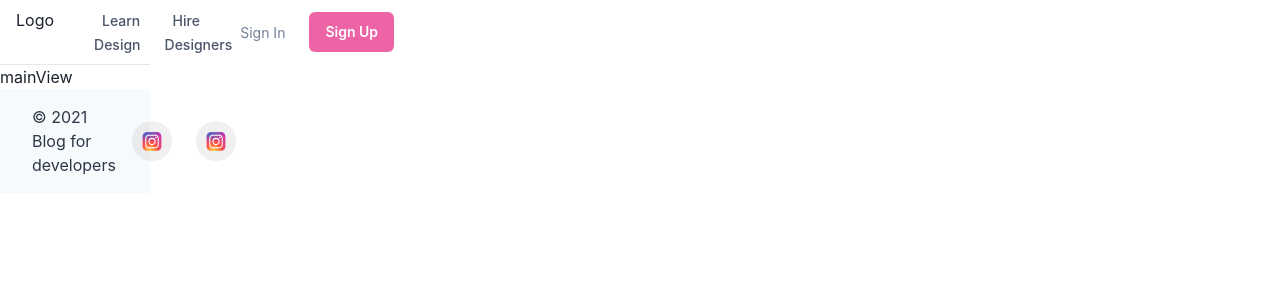
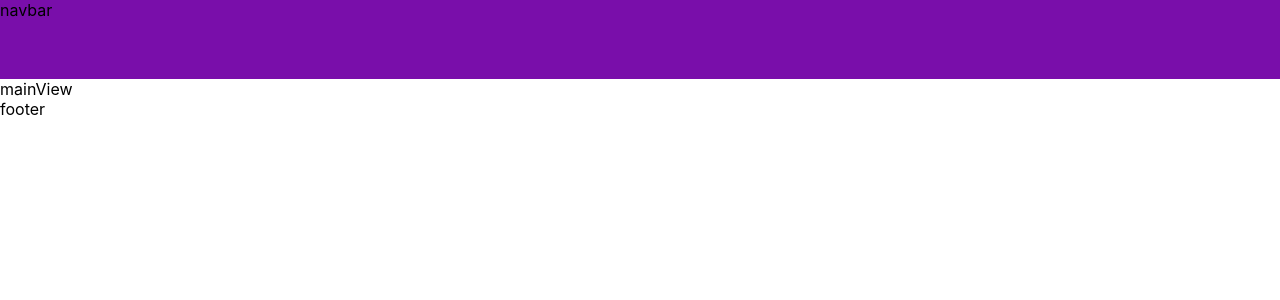
Before and after one commit to lucasangelino/maidan, a Next.js app: page / in a window 1280 px wide. Shown: the top 300 px of the page. Built offline with nearby package versions, Linux system fonts and the light colour scheme.

Commit message:
MAI remove chakra-ui framework

```diff
--- a/components/core/footer/index.js
+++ b/components/core/footer/index.js
@@ -1,15 +1,4 @@
-import {
-  Box,
-  chakra,
-  Container,
-  Link,
-  Stack,
-  Text,
-  useColorModeValue,
-  VisuallyHidden,
-} from "@chakra-ui/react";
 import { Instragram } from "../../ui/icons/instagram";
-// TODO: Need a custom logo
 import { Logo } from "../../ui/icons/logo";
 import { ReactNode } from "react";
 
@@ -38,31 +27,5 @@ const SocialButton = ({ children, label, href }) => {
 };
 
 export default function Footer() {
-  return (
-    <Box
-      bg={useColorModeValue("gray.50", "gray.900")}
-      color={useColorModeValue("gray.700", "gray.200")}
-    >
-      <Container
-        as={Stack}
-        maxW={"6xl"}
-        py={4}
-        direction={{ base: "column", md: "row" }}
-        spacing={4}
-        justify={{ base: "center", md: "space-between" }}
-        align={{ base: "center", md: "center" }}
-      >
-        <Logo />
-        <Text>© 2021 Blog for developers</Text>
-        <Stack direction={"row"} spacing={6}>
-          <SocialButton label={"Instagram"} href={"#"}>
-            <Instragram height={25} />
-          </SocialButton>
-          <SocialButton label={"Instagram"} href={"#"}>
-            <Instragram height={25} />
-          </SocialButton>
-        </Stack>
-      </Container>
-    </Box>
-  );
+  return <div>footer</div>;
 }
--- a/components/core/layout/layout.module.css
+++ b/components/core/layout/layout.module.css
@@ -1,9 +1,8 @@
 .container {
-  width: 100%;
   margin: 0 auto;
   padding: 0;
   display: grid;
-  grid-template-columns: 50px 50px 50px;
+  grid-template-columns: 1fr 1fr 1fr;
   grid-template-rows: auto;
   grid-template-areas:
     "header header header"
--- a/components/core/navbar/index.js
+++ b/components/core/navbar/index.js
@@ -1,269 +1,5 @@
-import {
-  Box,
-  Flex,
-  Text,
-  IconButton,
-  Button,
-  Stack,
-  Collapse,
-  Icon,
-  Link,
-  Popover,
-  PopoverTrigger,
-  PopoverContent,
-  useColorModeValue,
-  useBreakpointValue,
-  useDisclosure,
-} from "@chakra-ui/react";
-import {
-  HamburgerIcon,
-  CloseIcon,
-  ChevronDownIcon,
-  ChevronRightIcon,
-} from "@chakra-ui/icons";
-
-export default function WithSubnavigation() {
-  const { isOpen, onToggle } = useDisclosure();
-
-  return (
-    <Box>
-      <Flex
-        bg={useColorModeValue("white", "gray.800")}
-        color={useColorModeValue("gray.600", "white")}
-        minH={"60px"}
-        py={{ base: 2 }}
-        px={{ base: 4 }}
-        borderBottom={1}
-        borderStyle={"solid"}
-        borderColor={useColorModeValue("gray.200", "gray.900")}
-        align={"center"}
-      >
-        <Flex
-          flex={{ base: 1, md: "auto" }}
-          ml={{ base: -2 }}
-          display={{ base: "flex", md: "none" }}
-        >
-          <IconButton
-            onClick={onToggle}
-            icon={
-              isOpen ? <CloseIcon w={3} h={3} /> : <HamburgerIcon w={5} h={5} />
-            }
-            variant={"ghost"}
-            aria-label={"Toggle Navigation"}
-          />
-        </Flex>
-        <Flex flex={{ base: 1 }} justify={{ base: "center", md: "start" }}>
-          <Text
-            textAlign={useBreakpointValue({ base: "center", md: "left" })}
-            fontFamily={"heading"}
-            color={useColorModeValue("gray.800", "white")}
-          >
-            Logo
-          </Text>
-
-          <Flex display={{ base: "none", md: "flex" }} ml={10}>
-            <DesktopNav />
-          </Flex>
-        </Flex>
-
-        <Stack
-          flex={{ base: 1, md: 0 }}
-          justify={"flex-end"}
-          direction={"row"}
-          spacing={6}
-        >
-          <Button
-            as={"a"}
-            fontSize={"sm"}
-            fontWeight={400}
-            variant={"link"}
-            href={"#"}
-          >
-            Sign In
-          </Button>
-          <Button
-            display={{ base: "none", md: "inline-flex" }}
-            fontSize={"sm"}
-            fontWeight={600}
-            color={"white"}
-            bg={"pink.400"}
-            href={"#"}
-            _hover={{
-              bg: "pink.300",
-            }}
-          >
-            Sign Up
-          </Button>
-        </Stack>
-      </Flex>
-
-      <Collapse in={isOpen} animateOpacity>
-        <MobileNav />
-      </Collapse>
-    </Box>
-  );
+import styles from "./navbar.module.css";
+export default function Navbar() {
+  const { navbar } = styles;
+  return <div className={navbar}>navbar</div>;
 }
-
-const DesktopNav = () => {
-  const linkColor = useColorModeValue("gray.600", "gray.200");
-  const linkHoverColor = useColorModeValue("gray.800", "white");
-  const popoverContentBgColor = useColorModeValue("white", "gray.800");
-
-  return (
-    <Stack direction={"row"} spacing={4}>
-      {NAV_ITEMS.map((navItem) => (
-        <Box key={navItem.label}>
-          <Popover trigger={"hover"} placement={"bottom-start"}>
-            <PopoverTrigger>
-              <Link
-                p={2}
-                href={navItem.href ?? "#"}
-                fontSize={"sm"}
-                fontWeight={500}
-                color={linkColor}
-                _hover={{
-                  textDecoration: "none",
-                  color: linkHoverColor,
-                }}
-              >
-                {navItem.label}
-              </Link>
-            </PopoverTrigger>
-
-            {navItem.children && (
-              <PopoverContent
-                border={0}
-                boxShadow={"xl"}
-                bg={popoverContentBgColor}
-                p={4}
-                rounded={"xl"}
-                minW={"sm"}
-              >
-                <Stack>
-                  {navItem.children.map((child) => (
-                    <DesktopSubNav key={child.label} {...child} />
-                  ))}
-                </Stack>
-              </PopoverContent>
-            )}
-          </Popover>
-        </Box>
-      ))}
-    </Stack>
-  );
-};
-
-const DesktopSubNav = ({ label, href, subLabel }) => {
-  return (
-    <Link
-      href={href}
-      role={"group"}
-      display={"block"}
-      p={2}
-      rounded={"md"}
-      _hover={{ bg: useColorModeValue("pink.50", "gray.900") }}
-    >
-      <Stack direction={"row"} align={"center"}>
-        <Box>
-          <Text
-            transition={"all .3s ease"}
-            _groupHover={{ color: "pink.400" }}
-            fontWeight={500}
-          >
-            {label}
-          </Text>
-          <Text fontSize={"sm"}>{subLabel}</Text>
-        </Box>
-        <Flex
-          transition={"all .3s ease"}
-          transform={"translateX(-10px)"}
-          opacity={0}
-          _groupHover={{ opacity: "100%", transform: "translateX(0)" }}
-          justify={"flex-end"}
-          align={"center"}
-          flex={1}
-        >
-          <Icon color={"pink.400"} w={5} h={5} as={ChevronRightIcon} />
-        </Flex>
-      </Stack>
-    </Link>
-  );
-};
-
-const MobileNav = () => {
-  return (
-    <Stack
-      bg={useColorModeValue("white", "gray.800")}
-      p={4}
-      display={{ md: "none" }}
-    >
-      {NAV_ITEMS.map((navItem) => (
-        <MobileNavItem key={navItem.label} {...navItem} />
-      ))}
-    </Stack>
-  );
-};
-
-const MobileNavItem = ({ label, children, href }) => {
-  const { isOpen, onToggle } = useDisclosure();
-
-  return (
-    <Stack spacing={4} onClick={children && onToggle}>
-      <Flex
-        py={2}
-        as={Link}
-        href={href ?? "#"}
-        justify={"space-between"}
-        align={"center"}
-        _hover={{
-          textDecoration: "none",
-        }}
-      >
-        <Text
-          fontWeight={600}
-          color={useColorModeValue("gray.600", "gray.200")}
-        >
-          {label}
-        </Text>
-        {children && (
-          <Icon
-            as={ChevronDownIcon}
-            transition={"all .25s ease-in-out"}
-            transform={isOpen ? "rotate(180deg)" : ""}
-            w={6}
-            h={6}
-          />
-        )}
-      </Flex>
-
-      <Collapse in={isOpen} animateOpacity style={{ marginTop: "0!important" }}>
-        <Stack
-          mt={2}
-          pl={4}
-          borderLeft={1}
-          borderStyle={"solid"}
-          borderColor={useColorModeValue("gray.200", "gray.700")}
-          align={"start"}
-        >
-          {children &&
-            children.map((child) => (
-              <Link key={child.label} py={2} href={child.href}>
-                {child.label}
-              </Link>
-            ))}
-        </Stack>
-      </Collapse>
-    </Stack>
-  );
-};
-
-const NAV_ITEMS = [
-  {
-    label: "Learn Design",
-    href: "#",
-  },
-  {
-    label: "Hire Designers",
-    href: "#",
-  },
-];
--- /dev/null
+++ b/components/core/navbar/navbar.module.css
@@ -0,0 +1,4 @@
+.navbar {
+  background: rgb(121, 14, 170);
+  height: 79px;
+}
--- a/package.json
+++ b/package.json
@@ -9,11 +9,6 @@
     "lint": "next lint"
   },
   "dependencies": {
-    "@chakra-ui/icons": "^1.0.15",
-    "@chakra-ui/react": "^1.6.6",
-    "@emotion/react": "^11",
-    "@emotion/styled": "^11",
-    "framer-motion": "^4",
     "next": "11.1.0",
     "react": "17.0.2",
     "react-dom": "17.0.2",
--- a/pages/_app.js
+++ b/pages/_app.js
@@ -1,14 +1,11 @@
-import { ChakraProvider } from "@chakra-ui/react";
 import Layout from "../components/core/layout";
 import "../styles/globals.css";
 
 function MyApp({ Component, pageProps }) {
   return (
-    <ChakraProvider>
-      <Layout>
-        <Component {...pageProps} />
-      </Layout>
-    </ChakraProvider>
+    <Layout>
+      <Component {...pageProps} />
+    </Layout>
   );
 }
 
```
Also changed, not shown: 1 other file (tests, documents, lock files or other folders).
